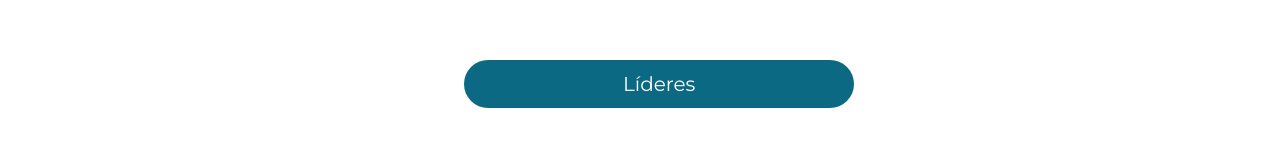
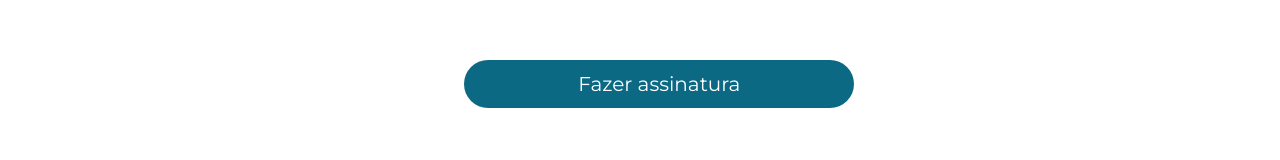
Before and after one commit to wagner752/Assinatura-Lider, a plain HTML site: page index.html in a window 1280 px wide. Shown: the part 461-621 px from the top of the page. Drawn offline with nearby package versions, Linux system fonts and the light colour scheme.

Commit message:
Update index.html

```diff
--- a/index.html
+++ b/index.html
@@ -20,7 +20,7 @@
 	    <div class="capa">
 		<div class="texto-capa">
 			<h1>Assinatura<br> Gentil Negócios</h1>
-			<a href="#lider" class="btn btn-custom btn-branco btn-lg">Líderes</a>
+			<a href="#lider" class="btn btn-custom btn-branco btn-lg">Fazer assinatura</a>
 		</div>
 	    </div>
 
```
